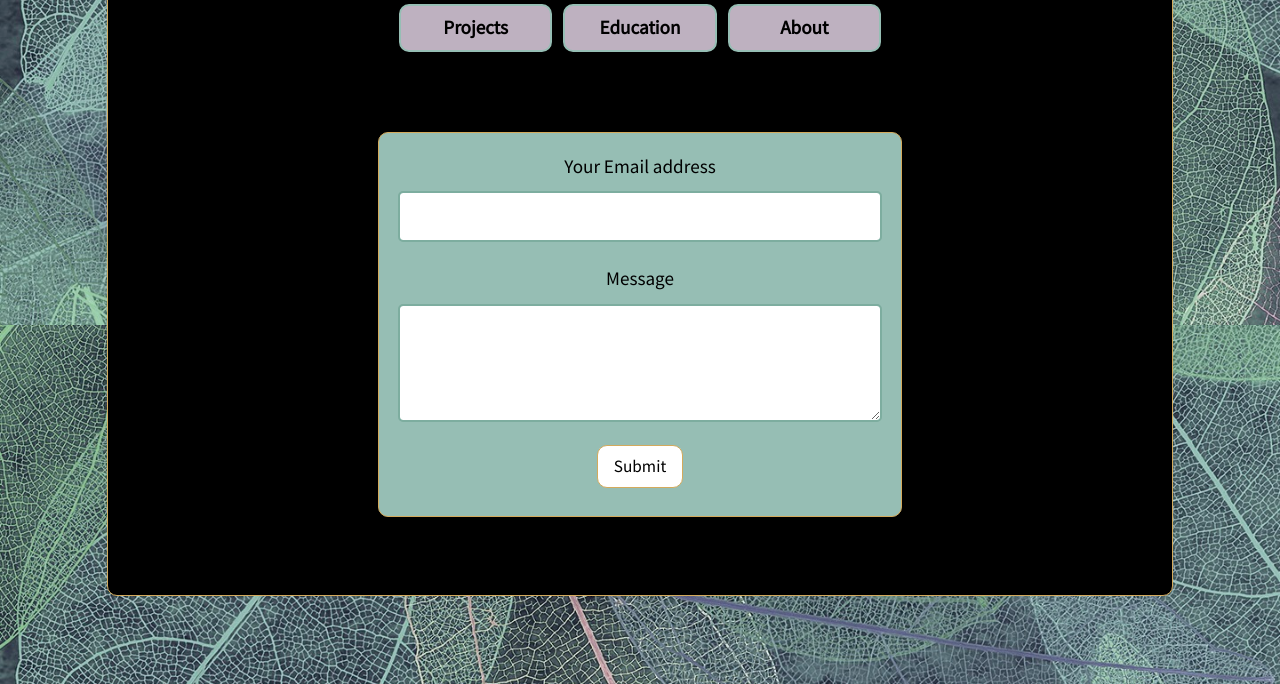
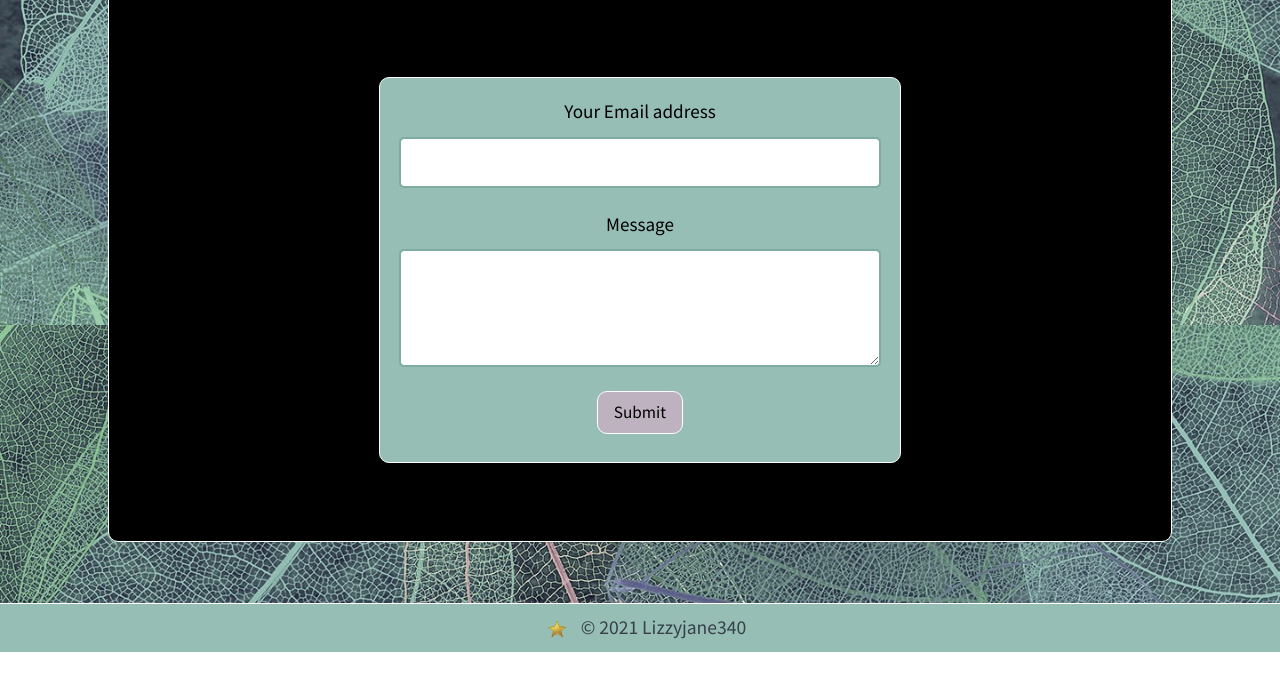
Before and after one commit to lizzyjane340/portfolio-site, a plain HTML site: page contact.html in a window 1280 px wide. Shown: the part 475-1159 px from the top of the page. After the commit the page ends 1128 px from the top, so only its background shows below. Drawn offline with nearby package versions, Linux system fonts and the light colour scheme.

Commit message:
Create footer & add gold border to some elements Adjust padding on main content div

```diff
--- a/contact.html
+++ b/contact.html
@@ -59,6 +59,14 @@
             </div>
         </div>
     </div>
+
+    <footer class="footer">
+        <div class="container text-center">
+            <p><img src="images/star2.ico" class="img-fluid" id="index-icon" height=28 width=28/>
+            &copy; 2021 Lizzyjane340</p>
+        </div>
+    </footer>
+
 </div>
 
 <script src="https://cdn.jsdelivr.net/npm/bootstrap@5.1.0/dist/js/bootstrap.bundle.min.js" integrity="sha384-U1DAWAznBHeqEIlVSCgzq+c9gqGAJn5c/t99JyeKa9xxaYpSvHU5awsuZVVFIhvj" crossorigin="anonymous"></script>
--- a/styles.css
+++ b/styles.css
@@ -44,6 +44,7 @@ body {
     background-size: cover;
     background-repeat: no-repeat;
     background-attachment: fixed;
+    padding: 2px;
 }
 
 h2 {
@@ -72,7 +73,7 @@ a { color: rgb(212, 170, 92);}
 
 #title2 {
     background: #96BEB4;
-    border: solid 2px rgb(212, 170, 92);
+    border: solid 1px white;
     padding: 1rem;
     margin-bottom: 1.5em;
     border-radius: 10px;
@@ -86,14 +87,14 @@ a { color: rgb(212, 170, 92);}
 }
 
 h1 {
-    color: rgb(212, 170, 92);
+    color: rgb(201, 175, 108);
     font-size: 4em;
 }
 
 #shot {
     width: 2em;
     margin-right: 0.3em;
-    border: solid 1px rgb(212, 170, 92);
+    border: solid 1px white;
 }
 
 a:hover {
@@ -104,8 +105,8 @@ a:hover {
     font-size: 1em;
     padding-top: 1em;
     text-align: center;
-    margin-top: 3em;
-    margin-bottom: 4em;
+    margin-top: 0.5em;
+    margin-bottom: 2em;
 }
 
 #button {
@@ -113,8 +114,7 @@ a:hover {
     background-color: #BEB1C0;
     color: black;
     font-size: 1.1em;
-    font-weight: bold;
-    border: solid 2px #96BEB4;
+    border: solid 2px rgb(201, 175, 108);
     border-radius: 10px;
     text-align: center;
     width: 8em;
@@ -126,7 +126,7 @@ a:hover {
 #content-div {
     font-family: 'Source Sans Pro', sans-serif;
     background-color: black;
-    border: solid 1px rgb(212, 170, 92);
+    border: solid 1px white;
     border-radius: 10px;
     color: white;
     font-size: 0.8em;
@@ -134,6 +134,7 @@ a:hover {
     text-align: center;
     padding: 0.5em;
     padding-bottom: 3em;
+    margin-bottom: 1em;
 }
 
 #project-desc {
@@ -153,9 +154,13 @@ a:hover {
     width: 100%;
 }
 
+#sudoku-div {
+    padding-bottom: 3em;
+}
+
 #form {
     font-family: 'Source Sans Pro', sans-serif;
-    border: solid 1px rgb(212, 170, 92);
+    border: solid 1px white;
     border-radius: 10px;
     background: #96BEB4;
     color: black;
@@ -171,10 +176,10 @@ a:hover {
 
 #submit {
     font-family: 'Source Sans Pro', sans-serif;
-    background-color: white;
+    background-color: #BEB1C0;
     color: black;
     font-size: 0.9em;
-    border: solid 1px rgb(212, 170, 92);
+    border: solid 1px white;
     border-radius: 10px;
     text-align: center;
     width: 5em;
@@ -193,3 +198,22 @@ a:hover {
     margin-left: 0.7em;
     margin-right: 0.5em;
 }
+
+.footer {
+    background: #96BEB4;
+    border-top: solid 1px white;
+    border-bottom: solid 1px white;
+    padding: 0.5em;
+    width: 100%;
+    z-index: 2;
+    font-size: 0.8rem;
+    position: absolute;
+    left: 0;
+    height: 50px;
+}
+
+.footer p {
+    font-family: 'Source Sans Pro', sans-serif;
+    font-size: 0.9rem;
+    color: #35404A;
+}
```
Also changed, not shown: edu.html (+8 -0 lines), index.html (+7 -0 lines), projects.html (+8 -0 lines).
